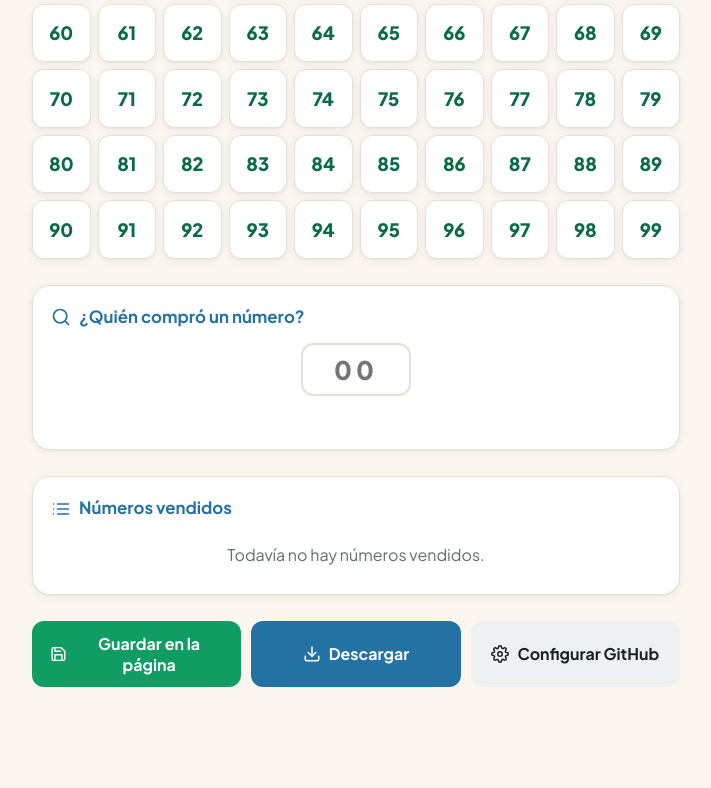
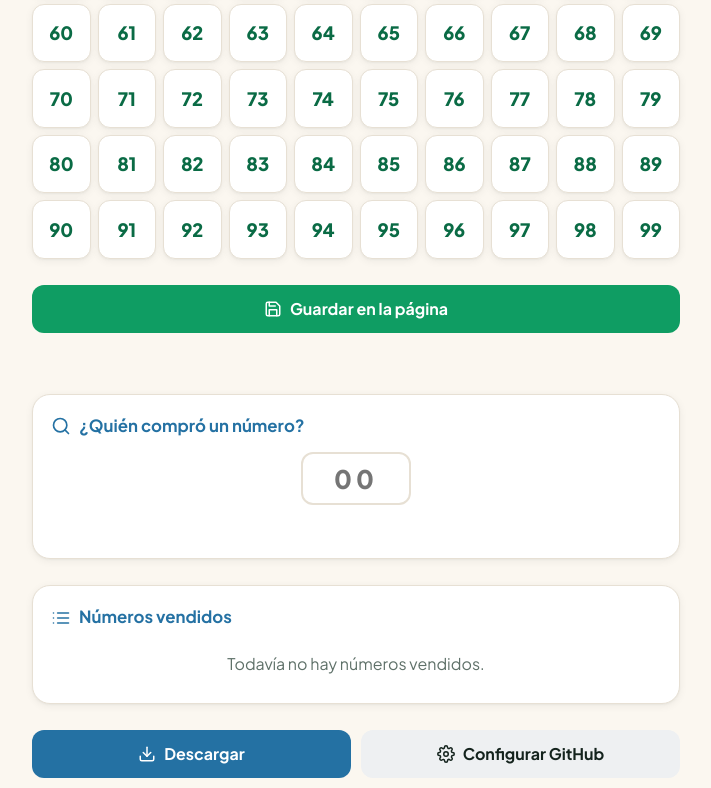
Before and after one commit to J36hu4/rifa_numeros, a plain HTML site: page admin.html in a window 1280 px wide. Shown: the part 855-1643 px from the top of the page, without its empty margins (284-995 px from the left). Before the commit the page ends 1603 px from the top, so only its background shows below. Drawn offline with Linux system fonts and the light colour scheme.

Commit message:
Admin: boton Guardar bajo la matriz; Descargar y Configurar al final

```diff
--- a/admin.html
+++ b/admin.html
@@ -245,6 +245,14 @@
 
   <div class="grid" id="grid"></div>
 
+  <div class="acciones">
+    <button class="btn btn-primario" id="btnGuardar">
+      <svg viewBox="0 0 24 24" fill="none" stroke="currentColor" stroke-width="2" stroke-linecap="round" stroke-linejoin="round"><path d="M19 21H5a2 2 0 0 1-2-2V5a2 2 0 0 1 2-2h11l5 5v11a2 2 0 0 1-2 2z"/><polyline points="17 21 17 13 7 13 7 21"/><polyline points="7 3 7 8 15 8"/></svg>
+      Guardar en la página
+    </button>
+  </div>
+  <div class="estado" id="estado"></div>
+
   <section class="seccion">
     <div class="tarjeta">
       <h3>
@@ -269,10 +277,6 @@
   </section>
 
   <div class="acciones">
-    <button class="btn btn-primario" id="btnGuardar">
-      <svg viewBox="0 0 24 24" fill="none" stroke="currentColor" stroke-width="2" stroke-linecap="round" stroke-linejoin="round"><path d="M19 21H5a2 2 0 0 1-2-2V5a2 2 0 0 1 2-2h11l5 5v11a2 2 0 0 1-2 2z"/><polyline points="17 21 17 13 7 13 7 21"/><polyline points="7 3 7 8 15 8"/></svg>
-      Guardar en la página
-    </button>
     <button class="btn btn-secundario" id="btnDescargar">
       <svg viewBox="0 0 24 24" fill="none" stroke="currentColor" stroke-width="2" stroke-linecap="round" stroke-linejoin="round"><path d="M21 15v4a2 2 0 0 1-2 2H5a2 2 0 0 1-2-2v-4"/><polyline points="7 10 12 15 17 10"/><line x1="12" y1="15" x2="12" y2="3"/></svg>
       Descargar
@@ -282,7 +286,6 @@
       Configurar GitHub
     </button>
   </div>
-  <div class="estado" id="estado"></div>
 </main>
 
 <!-- Modal número -->
```
